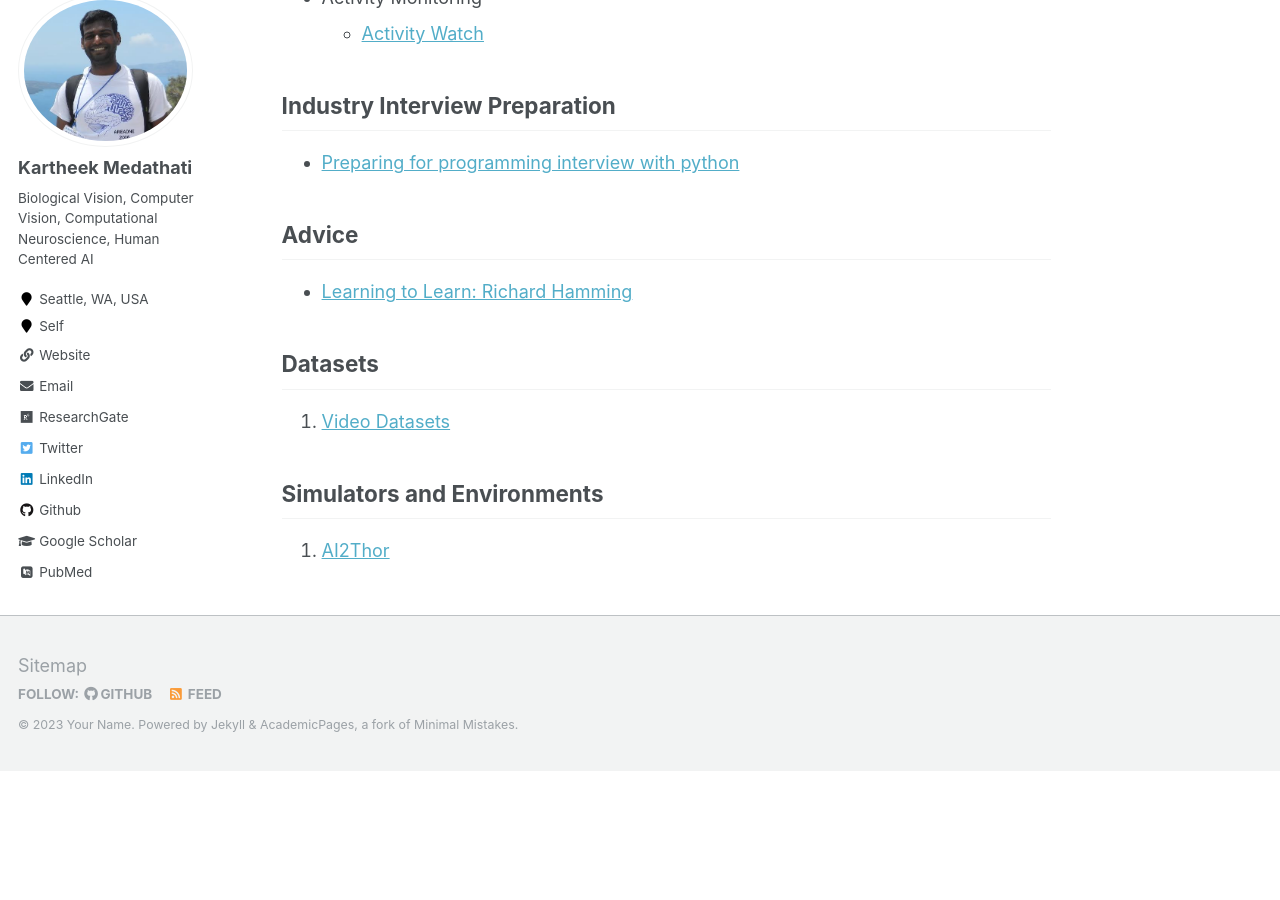
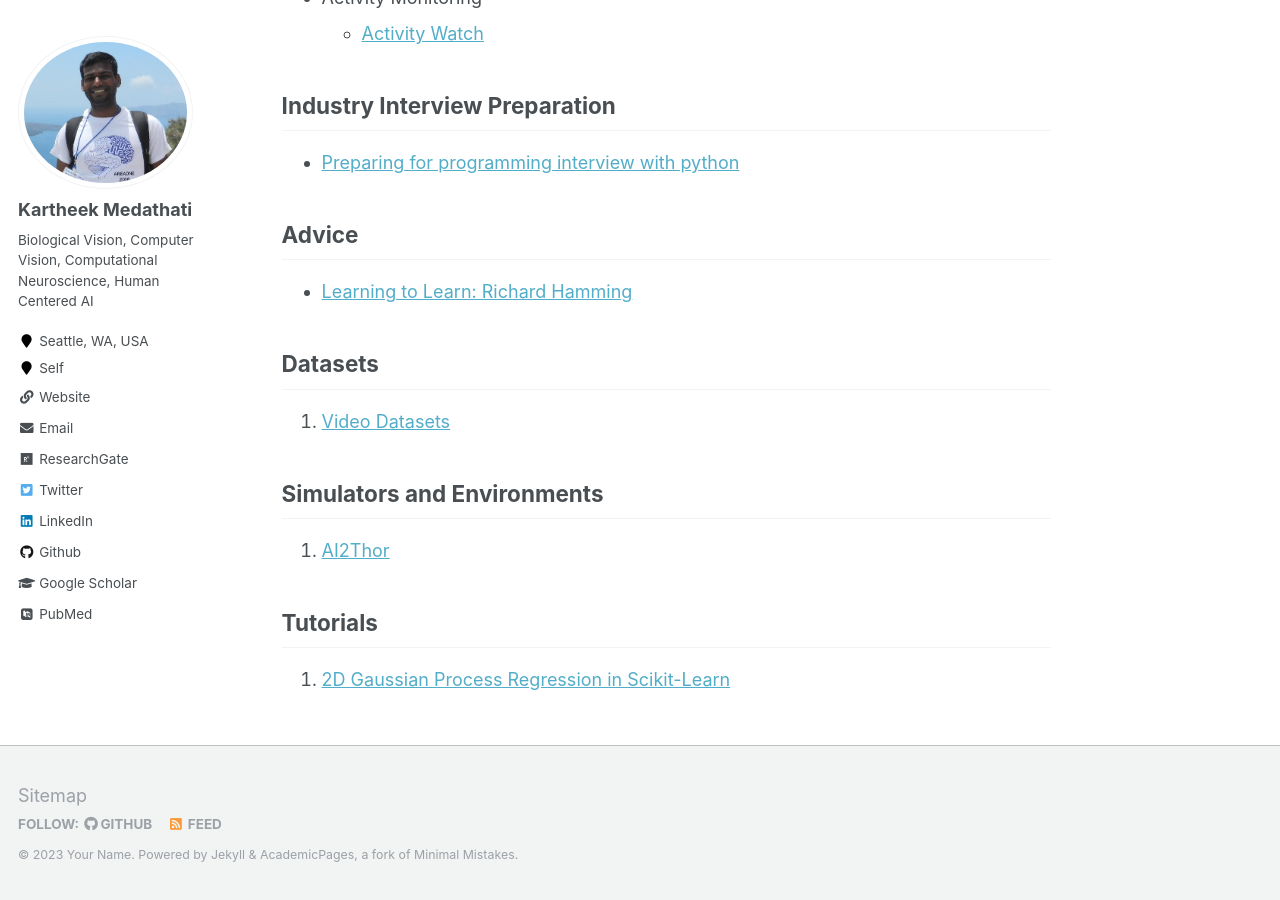
Before and after one commit to kartheekmedathati/kartheekmedathati.github.io, a Jekyll site: the page built from _pages/markdown.md, in a window 1280 px wide and 900 px high, scrolled down 1882 px. Built offline with Jekyll 4.4.1, drawn with Linux system fonts in a browser that asks for light colours; some web fonts are replaced; before the commit the page ends 2653 px from its top, so only the background shows below that.

Commit message:
Added 2D Gp tutorial

```diff
--- a/_pages/markdown.md
+++ b/_pages/markdown.md
@@ -77,3 +77,7 @@ redirect_from:
 ## Simulators and Environments
 
 1. [AI2Thor](https://ai2thor.allenai.org/)
+
+## Tutorials
+
+1. [2D Gaussian Process Regression in Scikit-Learn](https://jamesbrind.uk/posts/2d-gaussian-process-regression/)
```
